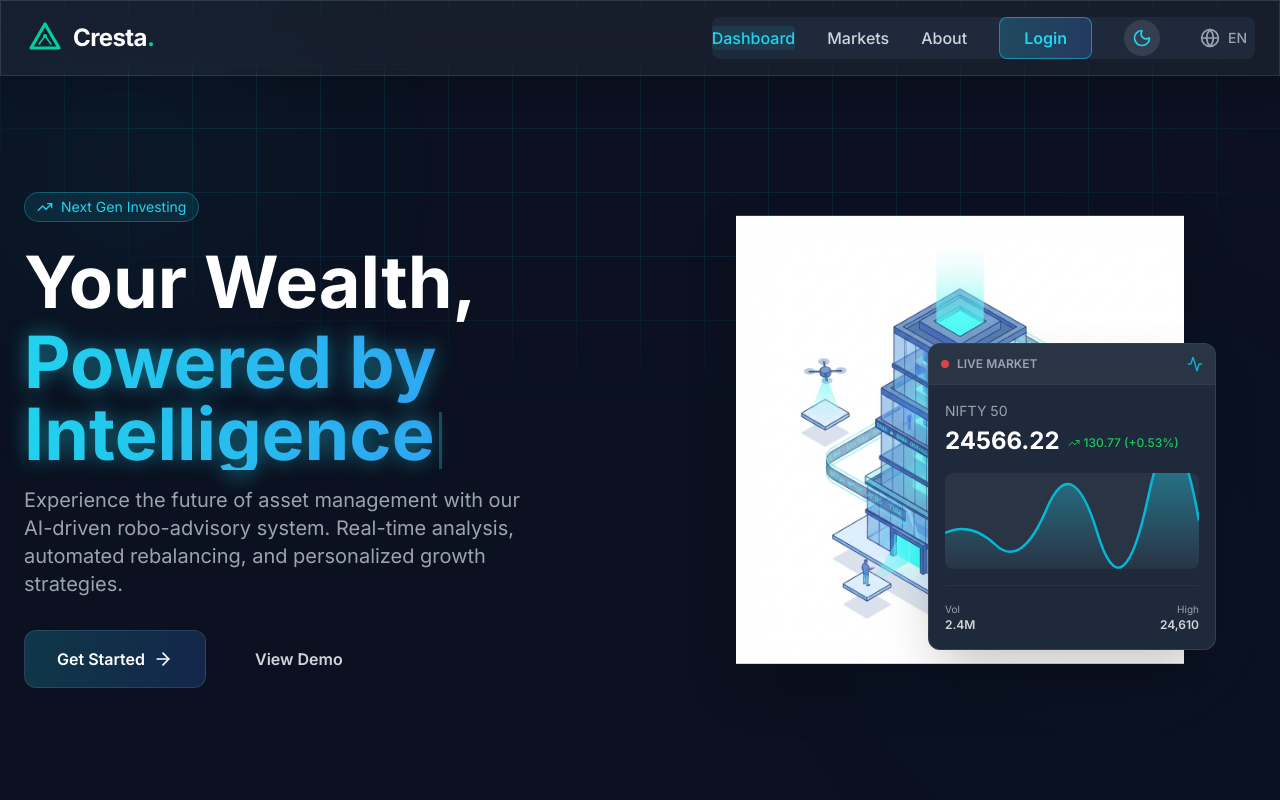
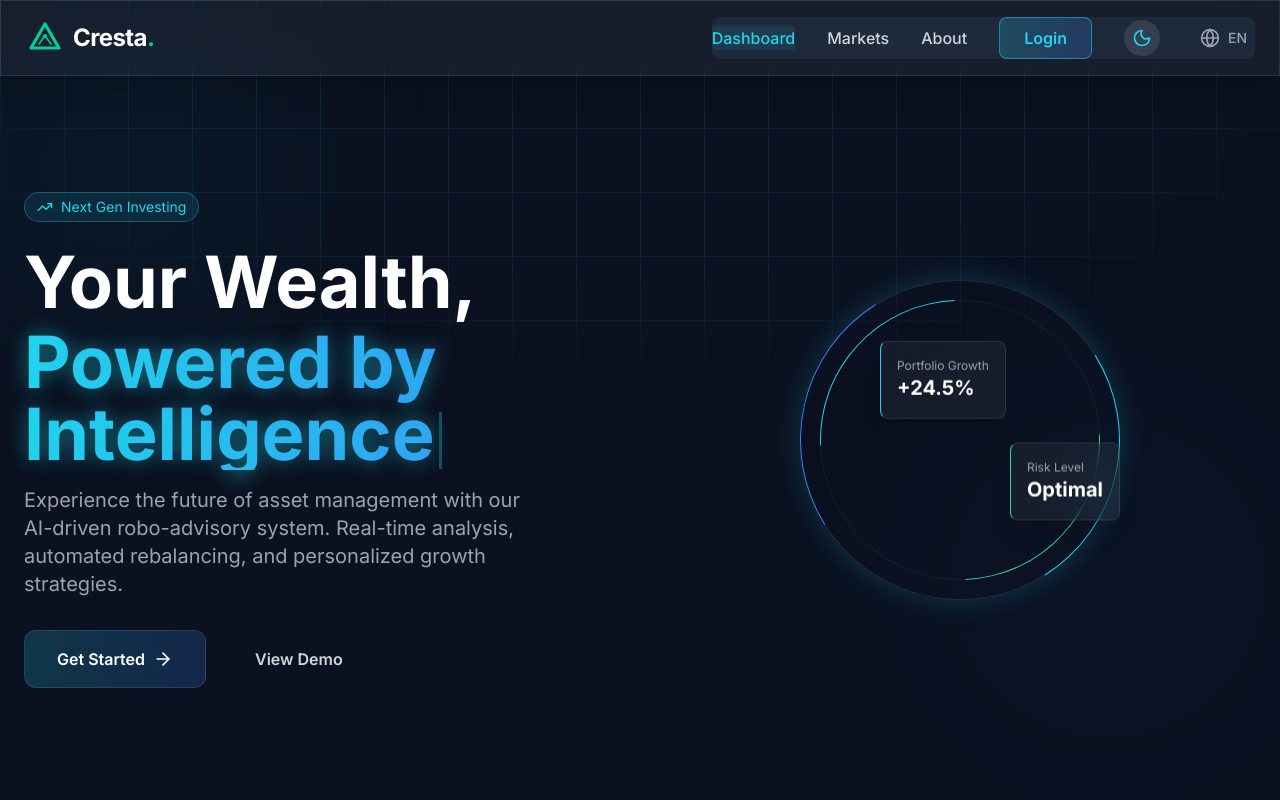
Before and after one commit to ankitrmishra01/MINOR_PROJECT_THE_ORIGINALS, a React app: page / in a window 1280 px wide. Shown: the top 800 px of the page. Built offline with nearby package versions, Linux system fonts and the light colour scheme; the HTML template or start-up script is replaced by a standard one.

Commit message:
Revert "Feat: Implement BSE Building visual with Market Screen in Hero section"
This reverts commit 1b5b117a83742ccc2eb0f192c73ab88b37852b73.

```diff
--- a/src/components/Hero.jsx
+++ b/src/components/Hero.jsx
@@ -2,8 +2,6 @@ import React from 'react';
 import { motion } from 'framer-motion';
 import { ArrowRight, TrendingUp } from 'lucide-react';
 import Typewriter from './Typewriter';
-import MarketScreen from './MarketScreen';
-import BSEBuilding from '../assets/bse-building.png';
 
 const Hero = () => {
     return (
@@ -51,29 +49,44 @@ const Hero = () => {
                 </div>
 
                 <motion.div
-                    initial={{ opacity: 0, scale: 0.9 }}
+                    initial={{ opacity: 0, scale: 0.8 }}
                     animate={{ opacity: 1, scale: 1 }}
-                    transition={{ duration: 0.8 }}
-                    className="relative h-[500px] w-full flex items-center justify-center pointer-events-none"
+                    transition={{ duration: 1 }}
+                    className="relative h-[400px] w-full flex items-center justify-center"
                 >
-                    {/* 3D Building Image */}
-                    <motion.img
-                        src={BSEBuilding}
-                        alt="Stock Exchange"
-                        className="w-full max-w-md object-contain drop-shadow-2xl relative z-10"
-                        animate={{ y: [0, -10, 0] }}
-                        transition={{ duration: 6, repeat: Infinity, ease: "easeInOut" }}
-                    />
+                    <div className="relative w-64 h-64 md:w-80 md:h-80">
+                        <motion.div
+                            animate={{ rotate: 360 }}
+                            transition={{ duration: 20, repeat: Infinity, ease: "linear" }}
+                            className="absolute inset-0 rounded-full border border-gray-200 dark:border-white/10 border-t-cyan-500 dark:border-t-neon-cyan border-b-blue-500 dark:border-b-neon-blue shadow-[0_0_30px_rgba(34,211,238,0.2)]"
+                        >
+                        </motion.div>
 
-                    {/* Live Market Screen Overlay */}
-                    <motion.div
-                        initial={{ opacity: 0, y: 20 }}
-                        animate={{ opacity: 1, y: 0 }}
-                        transition={{ delay: 0.5, duration: 0.8 }}
-                        className="absolute bottom-10 -right-4 md:right-10 z-20"
-                    >
-                        <MarketScreen />
-                    </motion.div>
+                        <motion.div
+                            animate={{ rotate: -360 }}
+                            transition={{ duration: 15, repeat: Infinity, ease: "linear" }}
+                            className="absolute inset-[20px] rounded-full border border-gray-100 dark:border-white/5 border-l-emerald-500 dark:border-l-neon-emerald border-r-cyan-500 dark:border-r-neon-cyan"
+                        >
+                        </motion.div>
+
+                        <motion.div
+                            animate={{ y: [0, -20, 0] }}
+                            transition={{ duration: 4, repeat: Infinity, ease: "easeInOut" }}
+                            className="absolute top-1/4 left-1/4 p-4 glass-panel rounded-lg border-l-4 border-l-cyan-500 dark:border-l-neon-cyan"
+                        >
+                            <div className="text-xs text-gray-500 dark:text-gray-400">Portfolio Growth</div>
+                            <div className="text-xl font-bold text-gray-900 dark:text-white">+24.5%</div>
+                        </motion.div>
+
+                        <motion.div
+                            animate={{ y: [0, 20, 0] }}
+                            transition={{ duration: 5, repeat: Infinity, ease: "easeInOut", delay: 1 }}
+                            className="absolute bottom-1/4 right-0 p-4 glass-panel rounded-lg border-l-4 border-l-emerald-500 dark:border-l-neon-emerald"
+                        >
+                            <div className="text-xs text-gray-500 dark:text-gray-400">Risk Level</div>
+                            <div className="text-xl font-bold text-gray-900 dark:text-white">Optimal</div>
+                        </motion.div>
+                    </div>
                 </motion.div>
             </div>
         </section>
--- a/src/components/MarketScreen.jsx
+++ /dev/null
@@ -1,92 +0,0 @@
-import React, { useEffect, useState } from 'react';
-import { motion } from 'framer-motion';
-import { TrendingUp, TrendingDown, Activity } from 'lucide-react';
-
-const MarketScreen = () => {
-    const [price, setPrice] = useState(24560.85);
-    const [change, setChange] = useState(125.40);
-
-    // Simulate live price updates
-    useEffect(() => {
-        const interval = setInterval(() => {
-            const delta = (Math.random() - 0.4) * 15; // Random fluctuation
-            setPrice(p => p + delta);
-            setChange(c => c + delta);
-        }, 2000);
-        return () => clearInterval(interval);
-    }, []);
-
-    // Mock chart path data - creates a simple line chart feel
-    const chartPath = "M0,50 Q20,40 40,60 T80,30 T120,50 T160,20 T200,40";
-
-    return (
-        <div className="bg-white dark:bg-fintech-card rounded-xl shadow-2xl border border-gray-100 dark:border-white/10 overflow-hidden w-64 md:w-72">
-            {/* Header */}
-            <div className="bg-gray-50 dark:bg-white/5 p-3 flex justify-between items-center border-b border-gray-100 dark:border-white/5">
-                <div className="flex items-center gap-2">
-                    <div className="w-2 h-2 rounded-full bg-red-500 animate-pulse" />
-                    <span className="text-xs font-semibold text-gray-500 dark:text-gray-400">LIVE MARKET</span>
-                </div>
-                <Activity className="w-4 h-4 text-cyan-500" />
-            </div>
-
-            {/* Main Content */}
-            <div className="p-4">
-                <div className="mb-4">
-                    <div className="text-sm text-gray-500 dark:text-gray-400 mb-1">NIFTY 50</div>
-                    <div className="flex items-baseline gap-2">
-                        <span className="text-2xl font-bold text-gray-900 dark:text-white">
-                            {price.toFixed(2)}
-                        </span>
-                        <div className={`flex items-center text-xs font-medium ${change >= 0 ? 'text-green-500' : 'text-red-500'}`}>
-                            {change >= 0 ? <TrendingUp className="w-3 h-3 mr-1" /> : <TrendingDown className="w-3 h-3 mr-1" />}
-                            {Math.abs(change).toFixed(2)} ({change >= 0 ? '+' : '-'}{(Math.abs(change) / price * 100).toFixed(2)}%)
-                        </div>
-                    </div>
-                </div>
-
-                {/* Animated Chart */}
-                <div className="h-24 relative bg-gray-50 dark:bg-white/5 rounded-lg overflow-hidden flex items-end px-0">
-                    <svg className="w-full h-full overflow-visible" viewBox="0 0 200 80" preserveAspectRatio="none">
-                        <defs>
-                            <linearGradient id="chartGradient" x1="0" y1="0" x2="0" y2="1">
-                                <stop offset="0%" stopColor="#22D3EE" stopOpacity="0.5" />
-                                <stop offset="100%" stopColor="#22D3EE" stopOpacity="0" />
-                            </linearGradient>
-                        </defs>
-                        <motion.path
-                            d={`M0,80 L0,50 Q20,40 40,60 T80,30 T120,50 T160,20 T200,40 L200,80 Z`}
-                            fill="url(#chartGradient)"
-                            initial={{ d: "M0,80 L0,80 L200,80 L200,80 Z" }}
-                            animate={{ d: "M0,80 L0,50 Q20,40 40,60 T80,30 T120,50 T160,20 T200,40 L200,80 Z" }}
-                            transition={{ duration: 1.5, ease: "easeOut" }}
-                        />
-                        <motion.path
-                            d={chartPath}
-                            fill="none"
-                            stroke="#06b6d4"
-                            strokeWidth="2"
-                            initial={{ pathLength: 0 }}
-                            animate={{ pathLength: 1 }}
-                            transition={{ duration: 2, ease: "easeInOut" }}
-                        />
-                    </svg>
-                </div>
-
-                {/* Bottom stats */}
-                <div className="grid grid-cols-2 gap-2 mt-4 pt-4 border-t border-gray-100 dark:border-white/5">
-                    <div>
-                        <div className="text-[10px] text-gray-400">Vol</div>
-                        <div className="text-xs font-semibold dark:text-gray-300">2.4M</div>
-                    </div>
-                    <div>
-                        <div className="text-[10px] text-gray-400 text-right">High</div>
-                        <div className="text-xs font-semibold dark:text-gray-300 text-right">24,610</div>
-                    </div>
-                </div>
-            </div>
-        </div>
-    );
-};
-
-export default MarketScreen;
```
Also changed, not shown: src/assets/bse-building.png (deleted).
